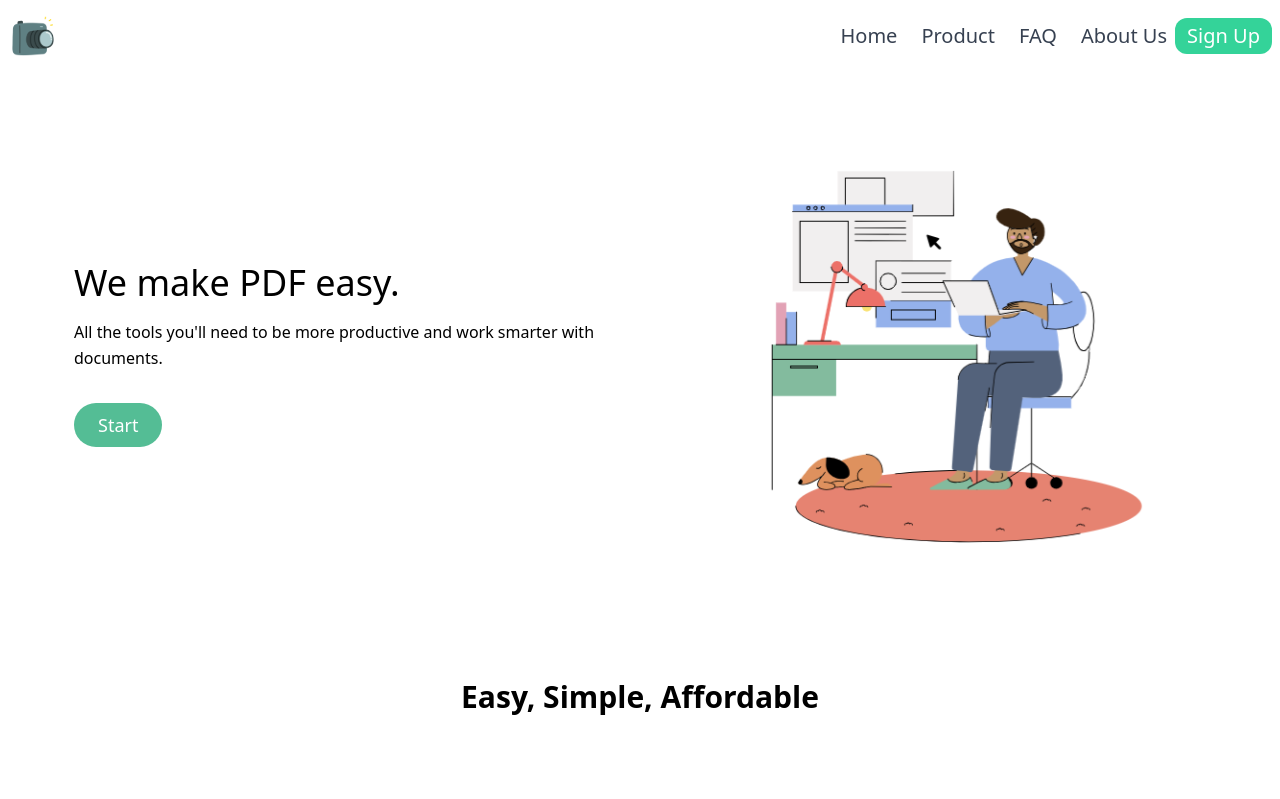
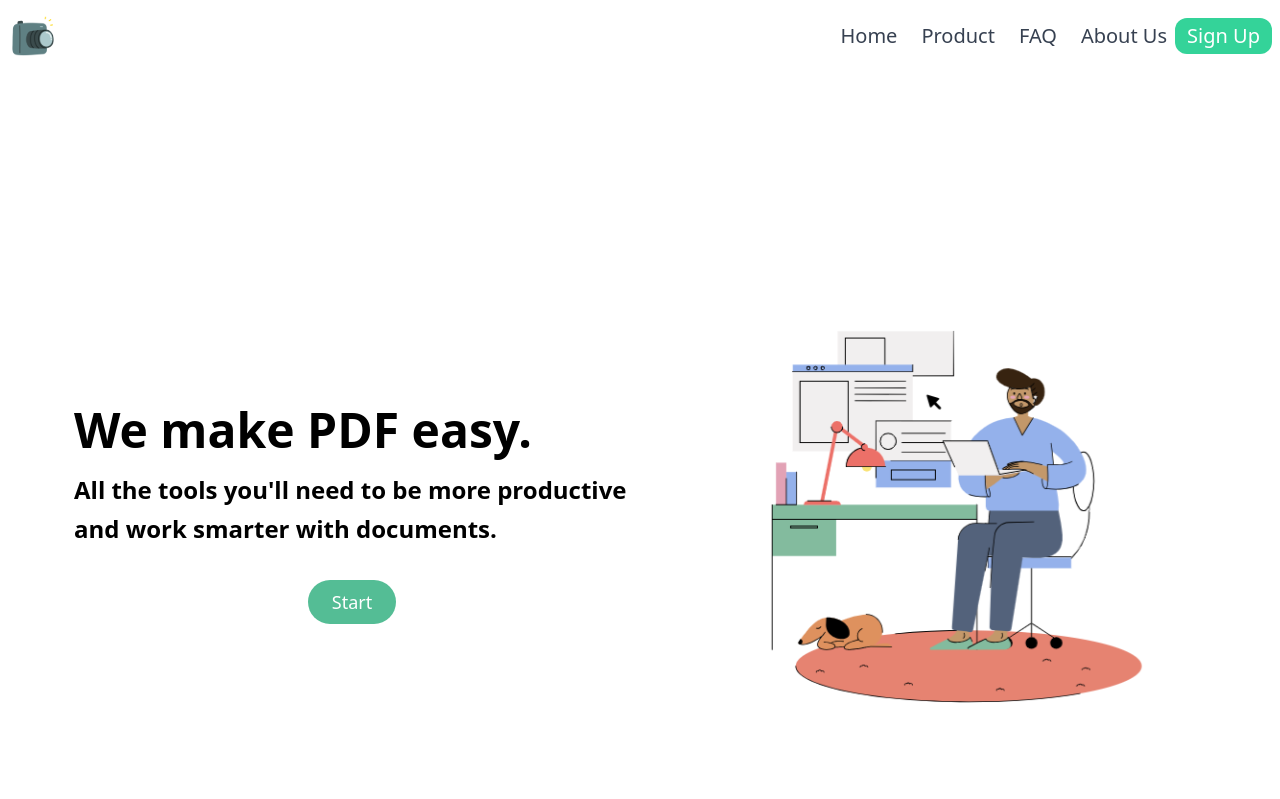
Before and after one commit to anubhav-aryan/accenture, a Next.js app in the folder frontend/: page / in a window 1280 px wide. Shown: the top 799 px of the page. Built offline with nearby package versions, Linux system fonts and the light colour scheme; no server answers.

Commit message:
fix: hero section

```diff
--- a/frontend/src/components/uncommon/Hero.tsx
+++ b/frontend/src/components/uncommon/Hero.tsx
@@ -4,17 +4,17 @@ import Image from "next/image";
 const Hero = () => {
   return (
     <div>
-      <section className="body-font text-black">
+      <section className="body-font text-black min-h-screen py-40">
         <div className="container mx-auto flex flex-col items-center px-5 py-24 md:flex-row justify-center">
           <div className="mb-16 flex flex-col items-center text-center md:mb-0 md:w-1/2 md:items-start md:pr-16 md:text-left">
-            <h1 className="title-font mb-4 text-3xl font-medium text-black sm:text-4xl">
+            <h1 className="title-font mb-4 text-5xl text-black font-bold">
               We make PDF easy.
             </h1>
-            <p className="mb-8 leading-relaxed">
+            <p className="mb-8 leading-relaxed text-2xl font-semibold">
               All the tools you&apos;ll need to be more productive and work
               smarter with documents.
             </p>
-            <div className="flex justify-center">
+            <div className="flex justify-center items-center container">
               <button className="inline-flex border-0 bg-[#54BD95] px-6 py-2 text-lg text-white rounded-3xl focus:outline-none">
                 Start
               </button>
```
